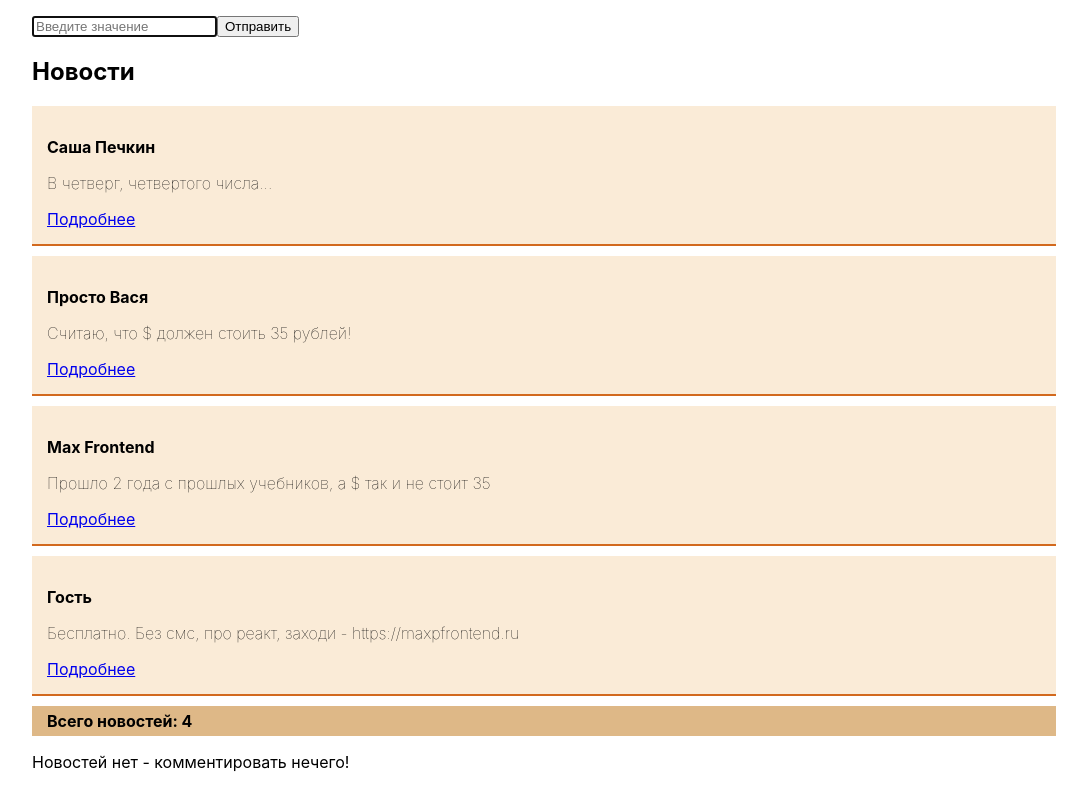
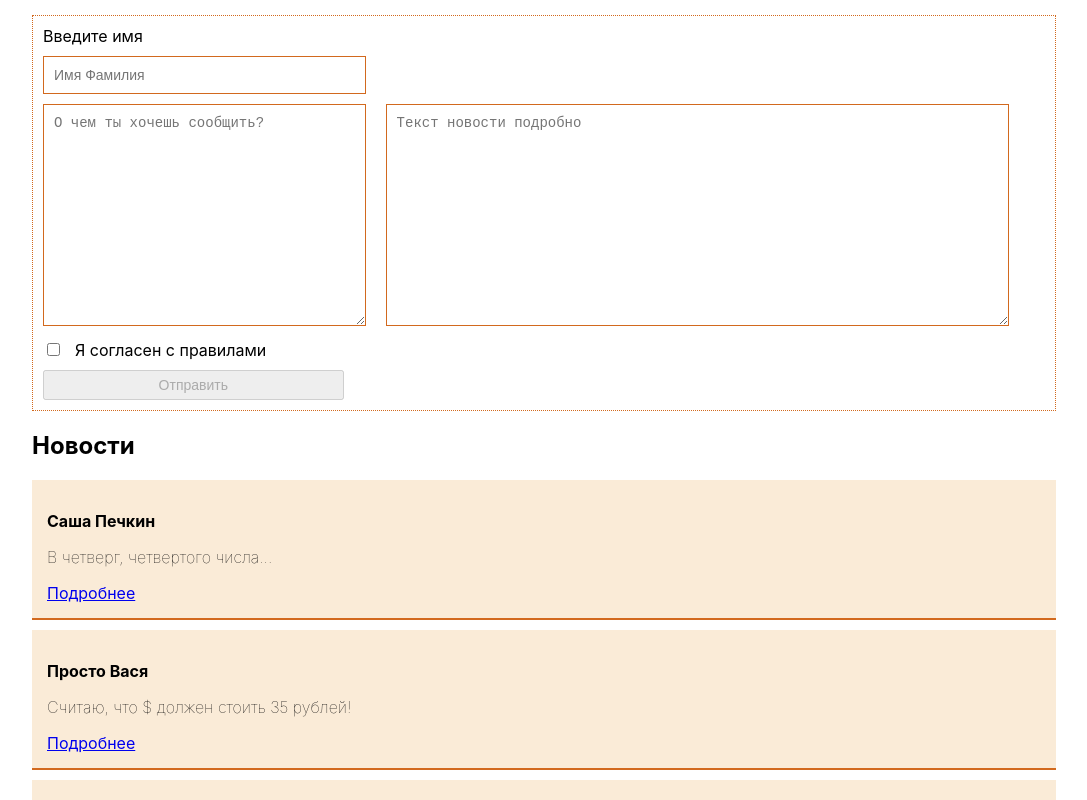
Before and after one commit to dsksandr/react_training, a React (Create React App) app in the folder my-app/: page / in a window 1280 px wide. Shown: the top 800 px of the page, without its empty margins (96-1183 px from the left). Built offline with nearby package versions, Linux system fonts and the light colour scheme.

Commit message:
Добавил функционал добавления новости в ленту

```diff
--- /dev/null
+++ b/my-app/src/Add/Add.js
@@ -0,0 +1,84 @@
+import React, { Component } from 'react';
+import PropTypes from 'prop-types';
+import './addStyle.css';
+
+class Add extends Component {
+  state = {
+    name: '',
+    text: '',
+    agree: false,
+  };
+
+  onBtnClickHandler = event => {
+    event.preventDefault();
+    const { name, text, bigText } = this.state;
+    console.log(this.state);
+    this.props.onAddNews({
+      id: +new Date(),
+      author: name,
+      text,
+      bigText
+    });
+  };
+
+  handleChange = event => {
+    const { id } = event.currentTarget;
+    this.setState({ [id]: event.currentTarget.value });
+  };
+
+  handleCheckboxChange = event => this.setState({ agree: event.currentTarget.checked });
+
+  validate = () => {
+    const { name, text, agree } = this.state;
+    return !!(name.trim() && text.trim() && agree);
+  };
+
+  render() {
+    const { name, text, bigText } = this.state;
+    return (
+      <form className='add'>
+        <label htmlFor='addName'>Введите имя</label>
+        <input
+          id='name'
+          className='add__name'
+          type='text'
+          onChange={ this.handleChange }
+          placeholder='Имя Фамилия'
+          value={ name }/>
+        <div className='textAreaWrap'>
+          <textarea
+            id='text'
+            className='add__text'
+            placeholder='О чем ты хочешь сообщить?'
+            onChange={ this.handleChange }
+            value={ text }>
+          </textarea>
+          <textarea
+            id='bigText'
+            onChange={this.handleChange}
+            className='add__text'
+            placeholder='Текст новости подробно'
+            value={ bigText }>
+          </textarea>
+        </div>
+        <div>
+          <input
+            id='iAgree'
+            type='checkbox'
+            onChange={ this.handleCheckboxChange }/>
+          <label htmlFor='iAgree'>Я согласен с правилами</label>
+        </div>
+        <button onClick={ this.onBtnClickHandler }
+                disabled={ !this.validate() }>
+                Отправить
+        </button>
+      </form>
+    );
+  }
+}
+
+Add.propTypes = {
+  onAddNews: PropTypes.func.isRequired,
+};
+
+export default Add;
--- /dev/null
+++ b/my-app/src/Add/addStyle.css
@@ -0,0 +1,37 @@
+.add{
+  display: flex;
+  flex-direction: column;
+  padding: 10px;
+  border: 1px dotted chocolate;
+
+}
+.add__name, .add__text{
+  padding: 10px;
+  font-size: 14px;
+  border: 1px solid chocolate;
+}
+.add__name{
+  margin: 10px 0;
+  width: 30%;
+}
+.textAreaWrap{
+  width: 100%;
+  margin-bottom: 10px;
+}
+.add__text{
+  width: 30%;
+  height: 200px;
+}
+.add__text:last-of-type{
+  margin-left: 20px;
+  width: 60%;
+}
+#iAgree{
+  margin-right: 15px;
+}
+.add > button {
+  margin-top: 10px;
+  padding: 5px;
+  font-size: 14px;
+  width: 30%;
+}
--- a/my-app/src/App.js
+++ b/my-app/src/App.js
@@ -2,6 +2,7 @@ import React, { Component } from 'react';
 import './App.css';
 import News from './News/News';
 import Comments from './Comments/Comments';
+import Add from './Add/Add';
 
 const myNews = [
   {
@@ -29,42 +30,23 @@ const myNews = [
     bigText: 'Еще есть группа VK, telegram и канал на youtube! Вся инфа на сайте, не реклама!'
   }
 ];
-class TestInput extends Component{
-  constructor(props){
-    super(props);
-    this.input = React.createRef()
-  }
-  componentDidMount(){
-    this.input.current.focus();
-  }
-  onChangeHandler = event => {
-    this.setState({myValue: event.currentTarget.value})
-  };
-  showState = event => {
-    alert(this.input.current.value);
-  };
-
-  render() {
-    return (
-      <div>
-        <input
-          className='testInput'
-          onChange={this.onChangeHandler}
-          defaultValue=''
-          placeholder='Введите значение'
-          ref={this.input}/>
-        <button onClick={this.showState}>Отправить</button>
-      </div>
-    );
-  }
-}
 
 class App extends Component {
+   state = {
+     news: myNews,
+   };
+  handleAddNews = (data) => {
+    const nextNews = [data, ...this.state.news];
+
+    console.log(nextNews);
+
+    this.setState({ news: nextNews });
+  };
   render() {
     return (
       <div className='container'>
-        <TestInput />
-        <News data={myNews} />
+        <Add onAddNews={ this.handleAddNews } />
+        <News data={ this.state.news } />
         <Comments />
       </div>
     );
--- a/my-app/src/News/New/New.js
+++ b/my-app/src/News/New/New.js
@@ -13,13 +13,13 @@ class New extends Component{
   render() {
     const {author, text, bigText} = this.props.data;
     const {visible} = this.state;
-    console.log('render', this);
+    //console.log('render', this);
     return (
       <div className='new'>
         <p className='news__author'>{author}</p>
         <p className='news__text'>{text}</p>
         {
-            !visible && <a onClick={this.handleReadMoreClick} href="#" className='news__readMore'>Подробнее</a>
+          !visible && <a onClick={this.handleReadMoreClick} href="#" className='news__readMore'>Подробнее</a>
         }
         {
           visible && <p className='news__bigText'>{bigText}</p>
@@ -31,6 +31,7 @@ class New extends Component{
 
 New.propTypes = {
   data: PropTypes.shape({
+    id: PropTypes.number.isRequired,
     author: PropTypes.string.isRequired,
     text: PropTypes.string.isRequired,
     bigText: PropTypes.string.isRequired
```
Also changed, not shown: my-app/src/News/News.js (+5 -5 lines).
